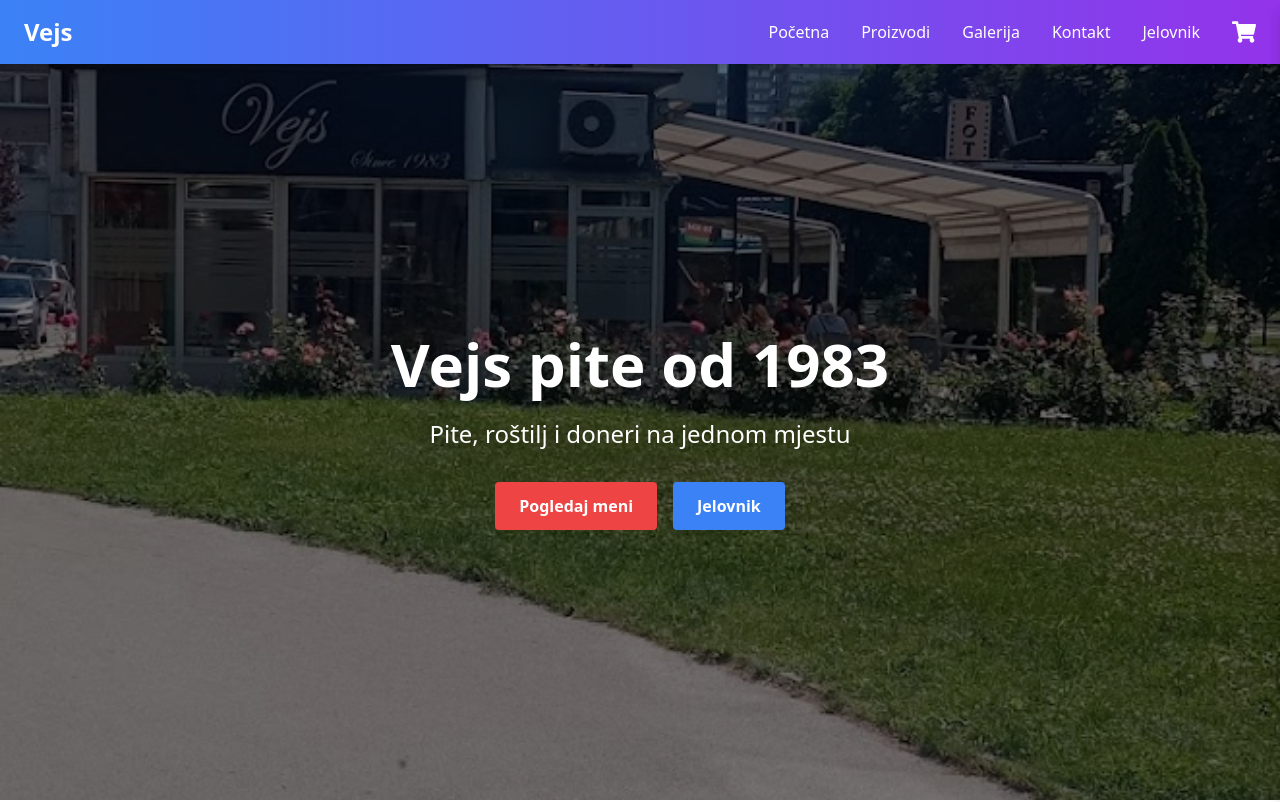
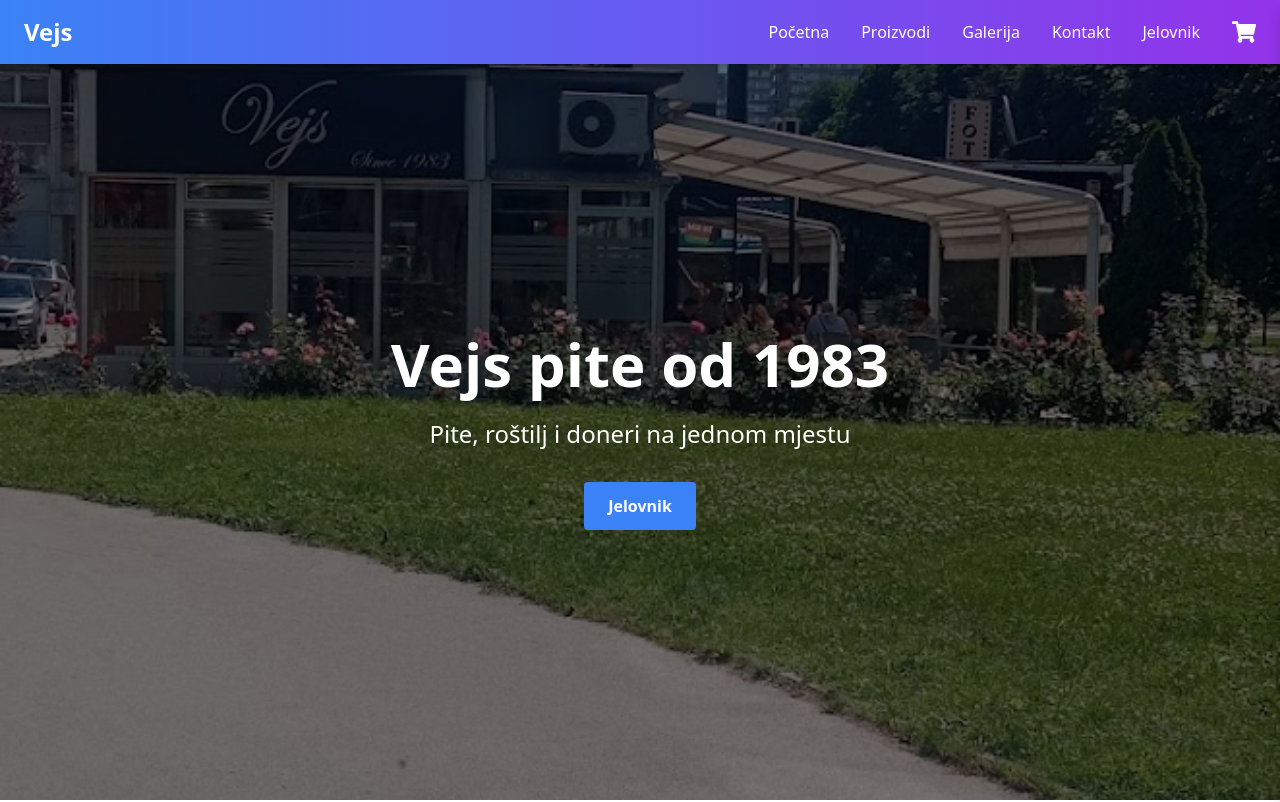
Before and after one commit to DinoCustovic-dev/vejs-food, a Next.js app: page / in a window 1280 px wide. Shown: the top 802 px of the page. Built offline with nearby package versions, Linux system fonts and the light colour scheme.

Commit message:
feat: final-hero

```diff
--- a/src/app/components/HeroSection.tsx
+++ b/src/app/components/HeroSection.tsx
@@ -24,14 +24,8 @@ const HeroSection = () => {
           <p className='text-xl md:text-2xl mb-8'>
             Pite, roštilj i doneri na jednom mjestu
           </p>
-          <div className='flex space-x-4'>
-            <a
-              href='#menu'
-              className='bg-red-500 hover:bg-red-600 text-white font-bold py-3 px-6 rounded inline-block'
-            >
-              Pogledaj meni
-            </a>
-            {/* Dugme za otvaranje jelovnika */}
+
+          {/* Ostavljeno samo dugme "Jelovnik" koje otvara MenuDrawer */}
           <button
             onClick={toggleDrawer}
             className='bg-blue-500 hover:bg-blue-600 text-white font-bold py-3 px-6 rounded inline-block'
@@ -40,9 +34,8 @@ const HeroSection = () => {
           </button>
         </div>
       </div>
-      </div>
 
-      {/* MenuDrawer */}
+      {/* MenuDrawer za pregled svih jela */}
       <MenuDrawer isOpen={isDrawerOpen} onClose={toggleDrawer} />
     </div>
   );
```
Also changed, not shown: 1 other file (tests, documents, lock files or other folders). Lines whose indentation alone changed are shown as unchanged.
